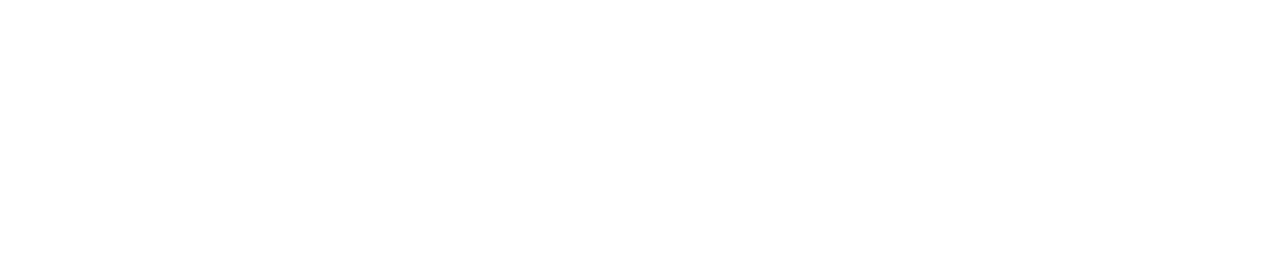
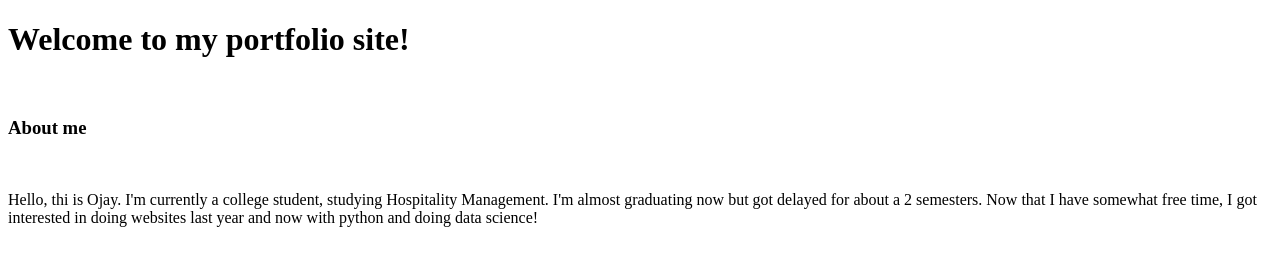
Before and after one commit to Jaeyy166/Portfolio-jaey, a plain HTML site: page index.html in a window 1280 px wide. Drawn offline with Linux system fonts and the light colour scheme.

Commit message:
about me snippet

```diff
--- a/index.html
+++ b/index.html
@@ -13,6 +13,9 @@
 	</nav>
 		<!-- main header, titles -->
 	<header>
+		<h1>Welcome to my portfolio site!</h1><br>
+		<h3>About me</h3><br>
+		<p>Hello, thi is Ojay. I'm currently a college student, studying Hospitality Management. I'm almost graduating now but got delayed for about a 2 semesters. Now that I have somewhat free time, I got interested in doing websites last year and now with python and doing data science!</p>
 
 	</header>
 		<!-- main content,showcasing my pics and links of my other project/repo -->
```
